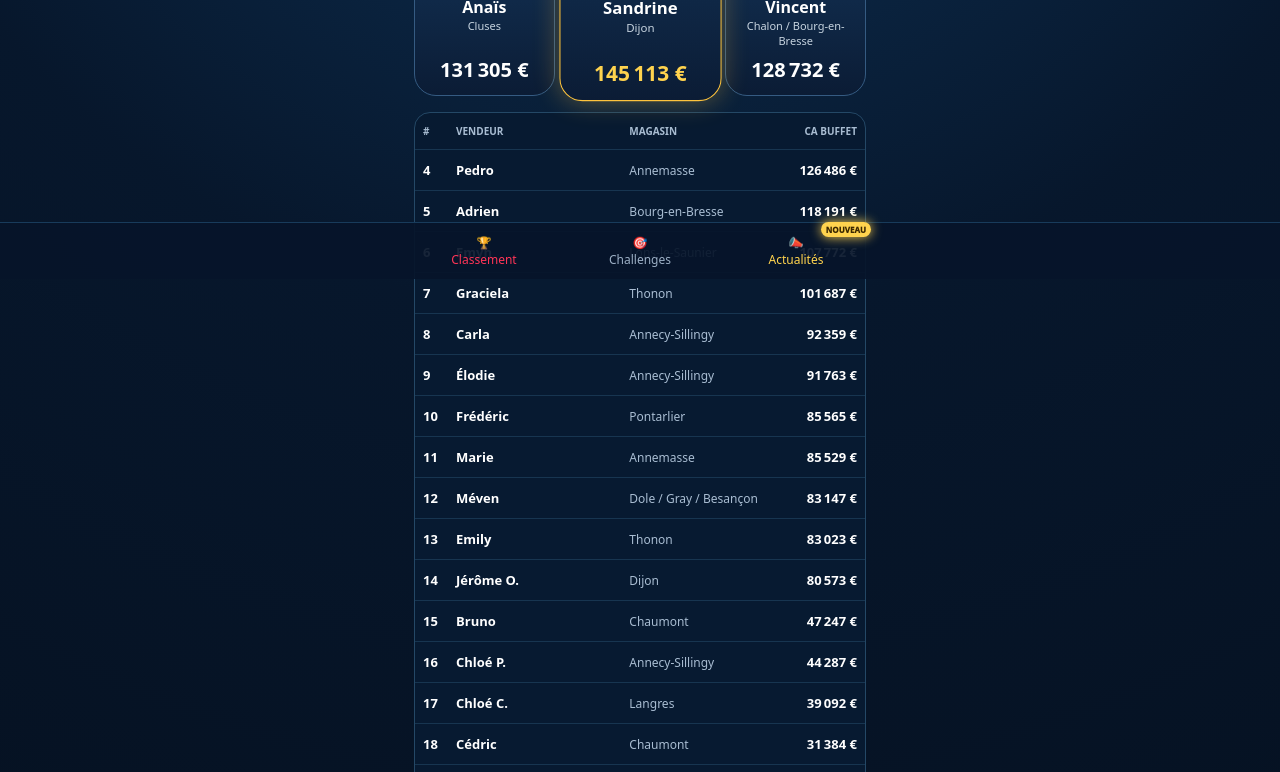
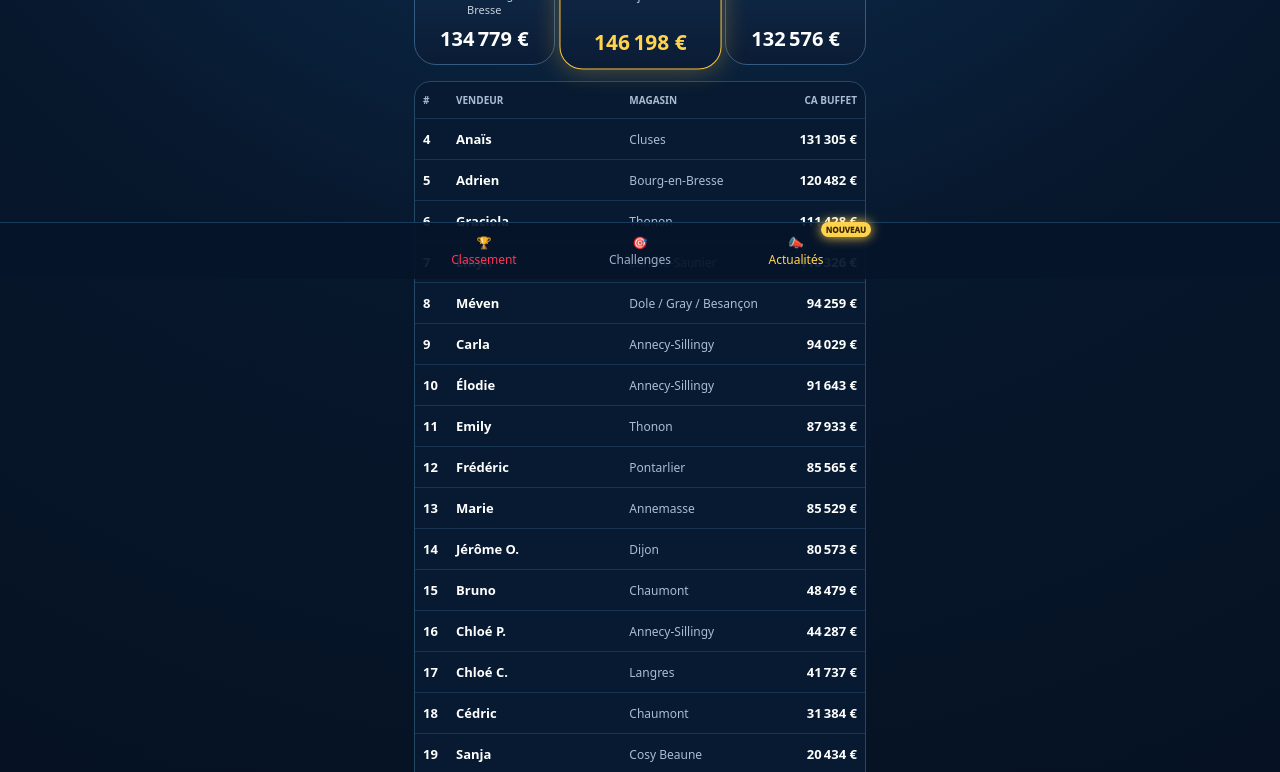
Before and after one commit to EmilianiM/bsav, a plain HTML site: page index.html in a window 1280 px wide. Shown: the part 521-1293 px from the top of the page. Drawn offline with Linux system fonts and the light colour scheme.

Commit message:
Add files via upload

```diff
--- a/index.html
+++ b/index.html
@@ -13,41 +13,41 @@
     @media(max-width:380px){.row{grid-template-columns:24px 1.2fr .9fr 76px;font-size:12px}.avatar{width:62px;height:62px}.name{font-size:14px}.ca{font-size:17px}}
     @media(prefers-reduced-motion:reduce){.pulse{animation:none}}
   </style>
-<style>.bar{width:98.6%}</style>
+<style>.bar{width:100%}</style>
 </head>
 <body>
 <main class="app">
-  <div class="brand"><div class="logo">BUT</div><div>CUISINES<div class="small">BOURGOGNE-SAVOIE · JPO</div><div class="asof">Mise à jour au 9 novembre 2026</div></div></div>
+  <div class="brand"><div class="logo">BUT</div><div>CUISINES<div class="small">BOURGOGNE-SAVOIE · JPO</div><div class="asof">Mise à jour au 10 novembre 2026</div></div></div>
   <div id="rankingsPage">
-  <section class="region"><div>🏆 <b>BOURGOGNE-SAVOIE</b><div><span class="rank">#12</span> au national</div><span class="up">▲ +15,0 % vs N−1</span></div><div><b>1 857 K€</b><div class="small">CA Cuisine</div></div></section>
+  <section class="region"><div>🏆 <b>BOURGOGNE-SAVOIE</b><div><span class="rank">#12</span> au national</div><span class="up">▲ +16,5 % vs N−1</span></div><div><b>1 909 K€</b><div class="small">CA Cuisine</div></div></section>
   <div class="tabs"><button class="tab active" data-view="sellers">👤 Vendeurs</button><button class="tab" data-view="stores">🏬 Magasins</button></div>
   <section id="sellers"><div class="title"><h1>CLASSEMENT VENDEURS</h1><b>CA TTC CUISINE BUFFET</b></div><div class="podium" id="sellerPodium"></div><div class="table" id="sellerTable"></div></section>
   <section id="stores" class="hide"><div class="title"><h1>CLASSEMENT MAGASINS</h1><b>CA TTC CUISINE</b></div><div class="podium" id="storePodium"></div><div class="table" id="storeTable"></div></section>
-  <section class="panel"><div class="bigstats"><div><strong>12e</strong><span class="small">/14 national</span></div><div><strong>1 857 K€</strong><span class="small">CA Cuisine</span></div><div><strong class="up">+15,0%</strong><span class="small">vs N−1</span></div></div><div style="margin-top:16px"><b>Objectif minimum région JPO</b><div class="progress"><div class="bar"></div></div><div class="small" style="margin-top:5px">1 857 K€ / 1 884 K€ · 98,6%</div></div></section>
+  <section class="panel"><div class="bigstats"><div><strong>12e</strong><span class="small">/14 national</span></div><div><strong>1 909 K€</strong><span class="small">CA Cuisine</span></div><div><strong class="up">+16,5%</strong><span class="small">vs N−1</span></div></div><div style="margin-top:16px"><b>Objectif minimum région JPO</b><div class="progress"><div class="bar"></div></div><div class="small" style="margin-top:5px">1 909 K€ / 1 884 K€ · 101,3%</div></div></section>
   </div>
-  <section id="challengesPage" class="hide"><div class="title"><h1>CHALLENGE RÉGIONAL</h1><b>MANCHE RETOUR · DU 23 AU 26 OCTOBRE</b></div><img class="challenge-poster" src="duel-manche-retour.png" alt="Duel des régions, manche retour entre la Bourgogne-Savoie et le Grand Est"><section class="panel"><div class="bigstats"><div><strong>1 857</strong><span class="small">K€ réalisés</span></div><div><strong>1 884</strong><span class="small">K€ objectif minimum</span></div><div><strong class="up">98,6%</strong><span class="small">atteints</span></div></div><div class="progress"><div class="bar"></div></div></section></section>
+  <section id="challengesPage" class="hide"><div class="title"><h1>CHALLENGE RÉGIONAL</h1><b>MANCHE RETOUR · DU 23 AU 26 OCTOBRE</b></div><img class="challenge-poster" src="duel-manche-retour.png" alt="Duel des régions, manche retour entre la Bourgogne-Savoie et le Grand Est"><section class="panel"><div class="bigstats"><div><strong>1 909</strong><span class="small">K€ réalisés</span></div><div><strong>1 884</strong><span class="small">K€ objectif minimum</span></div><div><strong class="up">101,3%</strong><span class="small">atteints</span></div></div><div class="progress"><div class="bar"></div></div></section></section>
   <section id="newsPage" class="hide"><div class="title"><h1>ACTUALITÉS</h1><b>INFORMATIONS DU MOMENT</b></div><article class="news-card featured"><div class="news-copy"><h2>✨ Nouvelle fonctionnalité disponible sur Planner</h2><p>Lorsque vous faites un clic droit sur un meuble, vous accédez directement à un menu rapide proposant six fonctions : <b>modifier, replacer, ouvrir, positionner, dupliquer et supprimer</b>.</p><p>Vous bénéficiez également d’un accès plus rapide à l’éditeur de plan de travail.</p></div></article><article class="news-card"><div class="news-copy"><h2>Cuisine Weeks</h2><p>Jusqu’à <b>−40 %</b> sur une sélection de cuisines et plans de travail, avec paiement en <b>20 fois sans frais</b>.</p><p class="small">Offre valable jusqu’au 26 octobre 2026. Voir conditions en magasin.</p></div></article><article class="news-card"><div class="news-copy"><h2>Applicatif Planner HOP</h2><p>Bonjour à tous,</p><p>La gamme HOP est actuellement en cours de déploiement sur le SMO. Le Planner n’est pas encore disponible à ce jour. Dès sa mise en service, une communication dédiée vous sera adressée.</p><p>Dans cette attente, merci de ne pas cliquer sur le bouton HOP. Nous vous remercions pour votre patience et votre compréhension.</p></div></article></section>
 </main>
 <footer class="footer"><div class="footerin"><button class="nav active" data-page="rankingsPage">🏆<br>Classement</button><button class="nav" data-page="challengesPage">🎯<br>Challenges</button><button class="nav news-alert" data-page="newsPage">📣<br>Actualités</button></div></footer>
 <script>
 const sellers=[
-  {name:'Sandrine',store:'Dijon',ca:145113,face:'👩🏻‍🦱',newLeader:true},
+  {name:'Sandrine',store:'Dijon',ca:146198,face:'👩🏻‍🦱'},
+  {name:'Vincent',store:'Chalon / Bourg-en-Bresse',ca:134779,face:'👨🏻'},
+  {name:'Pedro',store:'Annemasse',ca:132576,face:'👨🏽'},
   {name:'Anaïs',store:'Cluses',ca:131305,face:'👩🏻'},
-  {name:'Vincent',store:'Chalon / Bourg-en-Bresse',ca:128732,face:'👨🏻'},
-  {name:'Pedro',store:'Annemasse',ca:126486,face:'👨🏽'},
-  {name:'Adrien',store:'Bourg-en-Bresse',ca:118191,face:'👨🏻'},
-  {name:'Emyn',store:'Lons-le-Saunier',ca:107772,face:'👨🏽‍🦲'},
-  {name:'Graciela',store:'Thonon',ca:101687,face:'👩🏽'},
-  {name:'Carla',store:'Annecy-Sillingy',ca:92359,face:'👩🏻'},
-  {name:'Élodie',store:'Annecy-Sillingy',ca:91763,face:'👱🏻‍♀️'},
+  {name:'Adrien',store:'Bourg-en-Bresse',ca:120482,face:'👨🏻'},
+  {name:'Graciela',store:'Thonon',ca:111428,face:'👩🏽'},
+  {name:'Emyn',store:'Lons-le-Saunier',ca:110326,face:'👨🏽‍🦲'},
+  {name:'Méven',store:'Dole / Gray / Besançon',ca:94259,face:'👨🏻'},
+  {name:'Carla',store:'Annecy-Sillingy',ca:94029,face:'👩🏻'},
+  {name:'Élodie',store:'Annecy-Sillingy',ca:91643,face:'👱🏻‍♀️'},
+  {name:'Emily',store:'Thonon',ca:87933,face:'👩🏻'},
   {name:'Frédéric',store:'Pontarlier',ca:85565,face:'👨🏻‍🦳',glasses:true},
   {name:'Marie',store:'Annemasse',ca:85529,face:'👩🏻'},
-  {name:'Méven',store:'Dole / Gray / Besançon',ca:83147,face:'👨🏻'},
-  {name:'Emily',store:'Thonon',ca:83023,face:'👩🏻'},
   {name:'Jérôme O.',store:'Dijon',ca:80573,face:'👨🏻‍🦲',glasses:true},
-  {name:'Bruno',store:'Chaumont',ca:47247,face:'👨🏻‍🦳'},
+  {name:'Bruno',store:'Chaumont',ca:48479,face:'👨🏻‍🦳'},
   {name:'Chloé P.',store:'Annecy-Sillingy',ca:44287,face:'👩🏼'},
-  {name:'Chloé C.',store:'Langres',ca:39092,face:'👩🏻'},
+  {name:'Chloé C.',store:'Langres',ca:41737,face:'👩🏻'},
   {name:'Cédric',store:'Chaumont',ca:31384,face:'👨🏻'},
   {name:'Sanja',store:'Cosy Beaune',ca:20434,face:'👩🏻'},
   {name:'Katia',store:'Chalon-sur-Saône',ca:12845,face:'👩🏻',glasses:true},
@@ -64,12 +64,12 @@ const sellers=[
   {name:'Sandrine M.',store:'Pontarlier',ca:0,face:'👩🏻'}
 ];
 const stores=[
-  {name:'Annecy-Sillingy',ca:237000},{name:'Dijon',ca:235000},{name:'Annemasse',ca:231000},{name:'Thonon',ca:211000},{name:'Chalon-sur-Saône',ca:149000},{name:'Cluses',ca:147000},{name:'Bourg-en-Bresse',ca:143000},{name:'Lons-le-Saunier',ca:120000},{name:'Pontarlier',ca:94000},{name:'Dole',ca:88000},{name:'Chaumont',ca:87000},{name:'Langres',ca:46000},{name:'Besançon Châteaufarine',ca:28000},{name:'Cosy Beaune',ca:25000},{name:'Cosy Gray',ca:15000}
+  {name:'Annecy-Sillingy',ca:238000},{name:'Annemasse',ca:237000},{name:'Dijon',ca:237000},{name:'Thonon',ca:226000},{name:'Chalon-sur-Saône',ca:156000},{name:'Cluses',ca:147000},{name:'Bourg-en-Bresse',ca:146000},{name:'Lons-le-Saunier',ca:123000},{name:'Dole',ca:100000},{name:'Pontarlier',ca:94000},{name:'Chaumont',ca:88000},{name:'Langres',ca:49000},{name:'Besançon Châteaufarine',ca:28000},{name:'Cosy Beaune',ca:25000},{name:'Cosy Gray',ca:15000}
 ];
 const euro=v=>v.toLocaleString('fr-FR',{style:'currency',currency:'EUR',maximumFractionDigits:0});
 const avatar=x=>`<div class="avatar">${x.face||'🏬'}${x.glasses?'<span class="glasses">👓</span>':''}</div>`;
 function renderSellers(){const order=[1,0,2];document.getElementById('sellerPodium').innerHTML=order.map(i=>`<div class="p ${i===0?'first pulse':''}"><div class="medal">${['🥇','🥈','🥉'][i]}</div>${sellers[i].newLeader?'<div class="leader-badge">✨ Nouveau leader ✨</div>':''}${avatar(sellers[i])}<div class="name">${sellers[i].name}</div><div class="store">${sellers[i].store}</div><div class="ca">${euro(sellers[i].ca)}</div></div>`).join('');document.getElementById('sellerTable').innerHTML='<div class="row head"><div>#</div><div>VENDEUR</div><div>MAGASIN</div><div style="text-align:right">CA BUFFET</div></div>'+sellers.slice(3).map((x,j)=>`<div class="row"><b>${j+4}</b><b>${x.name}</b><span class="small">${x.store}</span><span class="money">${euro(x.ca)}</span></div>`).join('')}
-function renderStores(){const total=1857000;const part=x=>(x.ca/total*100).toLocaleString('fr-FR',{maximumFractionDigits:1})+' % de la région';const order=[1,0,2];document.getElementById('storePodium').innerHTML=order.map(i=>`<div class="p ${i===0?'first pulse':''}"><div class="medal">${['🥇','🥈','🥉'][i]}</div>${avatar({face:'🏬'})}<div class="name">${stores[i].name}</div><div class="store">${part(stores[i])}</div><div class="ca">${euro(stores[i].ca)}</div></div>`).join('');document.getElementById('storeTable').innerHTML='<div class="row head"><div>#</div><div>MAGASIN</div><div>PART RÉGION</div><div style="text-align:right">CA CUISINE</div></div>'+stores.slice(3).map((x,j)=>`<div class="row"><b>${j+4}</b><b>${x.name}</b><span class="small">${part(x)}</span><span class="money">${euro(x.ca)}</span></div>`).join('')}
+function renderStores(){const total=1909000;const part=x=>(x.ca/total*100).toLocaleString('fr-FR',{maximumFractionDigits:1})+' % de la région';const order=[1,0,2];document.getElementById('storePodium').innerHTML=order.map(i=>`<div class="p ${i===0?'first pulse':''}"><div class="medal">${['🥇','🥈','🥉'][i]}</div>${avatar({face:'🏬'})}<div class="name">${stores[i].name}</div><div class="store">${part(stores[i])}</div><div class="ca">${euro(stores[i].ca)}</div></div>`).join('');document.getElementById('storeTable').innerHTML='<div class="row head"><div>#</div><div>MAGASIN</div><div>PART RÉGION</div><div style="text-align:right">CA CUISINE</div></div>'+stores.slice(3).map((x,j)=>`<div class="row"><b>${j+4}</b><b>${x.name}</b><span class="small">${part(x)}</span><span class="money">${euro(x.ca)}</span></div>`).join('')}
 renderSellers();renderStores();document.querySelectorAll('.tab').forEach(b=>b.addEventListener('click',()=>{document.querySelectorAll('.tab').forEach(x=>x.classList.remove('active'));b.classList.add('active');document.getElementById('sellers').classList.toggle('hide',b.dataset.view!=='sellers');document.getElementById('stores').classList.toggle('hide',b.dataset.view!=='stores')}));document.querySelectorAll('.nav').forEach(b=>b.addEventListener('click',()=>{document.querySelectorAll('.nav').forEach(x=>x.classList.remove('active'));b.classList.add('active');['rankingsPage','challengesPage','newsPage'].forEach(id=>document.getElementById(id).classList.toggle('hide',id!==b.dataset.page));window.scrollTo({top:0,behavior:'smooth'})}));
 </script>
 </body>
```
